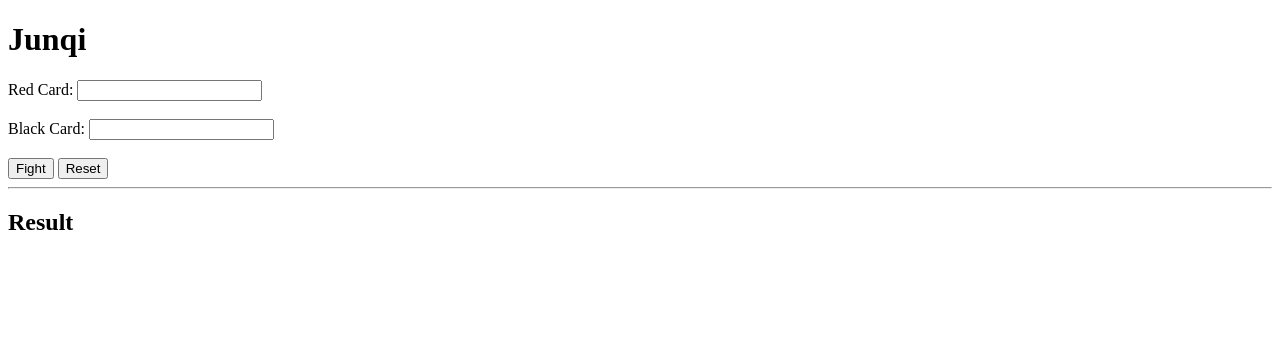
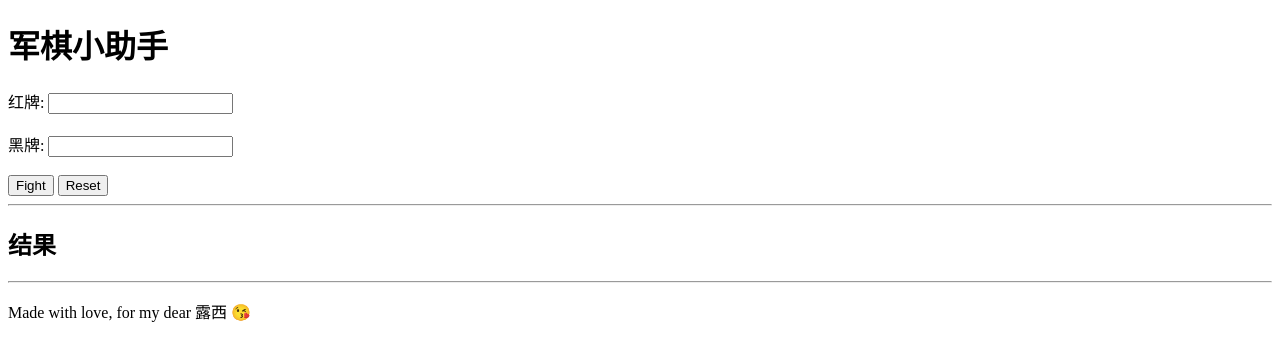
Before and after one commit to tommysteryy/junqi-web, a Flask app: page / in a window 1280 px wide. Shown: the top 361 px of the page. Run offline with Flask 3, Linux system fonts and the light colour scheme.

Commit message:
changed to chinese version

```diff
--- a/app.py
+++ b/app.py
@@ -15,23 +15,27 @@ def result():
     blackCard = data['black']
 
     if junqi.isInvalid(redCard):
-        result = "The RED card name is invalid. Please try again."
+        result = "红牌输入错误，请重新输入"
     elif junqi.isInvalid(blackCard):
-        result = "The BLACK card name is invalid. Please try again."
+        result = "黑牌输入错误，请重新输入"
     else:
         winner, isGameOver = junqi.fight(redCard=redCard, blackCard=blackCard)
 
-        print(winner.name)
-        print(isGameOver.value)
-
         if (isGameOver.value):
-            result=f"{winner.name} has won the game!"
+            if (winner.name == "RED"):
+                result="红方抗走了黑方的军旗，黑方全军覆没！红方获胜！"
+            else:
+                result="黑方抗走了红方的军旗，红方全军覆没！黑方获胜！"
         elif (winner.name == "SELF_DESTRUCT"):
-            result="Red and Black self destruct."
+            result="红牌与黑牌同归于尽!"
         elif (winner.name == "IMPOSSIBLE"):
-            result="This combination of cards is impossible. Please recheck both of your inputs."
+            result="这两张牌不可能相遇，请双方再次核实后重新输入"
+        elif (winner.name == "RED"):
+            result="红牌战胜了黑牌!"
+        elif (winner.name == "BLACK"):
+            result="黑牌战胜了红牌!"
         else:
-            result=f"{winner.name} has the larger piece."
+            result="网站发生了某些异常，请告知 Tommy (github.com/tommysteryy)，谢谢"
 
     return jsonify(result=result)
 
--- a/templates/index.html
+++ b/templates/index.html
@@ -7,17 +7,17 @@
 </head>
 
 <body>
-    <h1>Junqi</h1>
+    <h1>军棋小助手</h1>
     <form id="myForm">
-        <label for="red_team">Red Card:</label>
+        <label for="red_team">红牌:</label>
         <input type="password" id="red_team" name="red_team"><br><br>
-        <label for="black_team">Black Card:</label>
+        <label for="black_team">黑牌:</label>
         <input type="password" id="black_team" name="black_team"><br><br>
         <input type="submit" value="Fight">
         <input type="button" id="reset" value="Reset">
     </form>
     <hr>
-    <h2>Result</h2>
+    <h2>结果</h2>
     <div id="result"></div>
 
     <script type="text/javascript">
@@ -46,6 +46,8 @@
             });
         });
     </script>
+    <hr>
+    <p>Made with love, for my dear 露西 😘</p>
 </body>
 
 </html>
```
